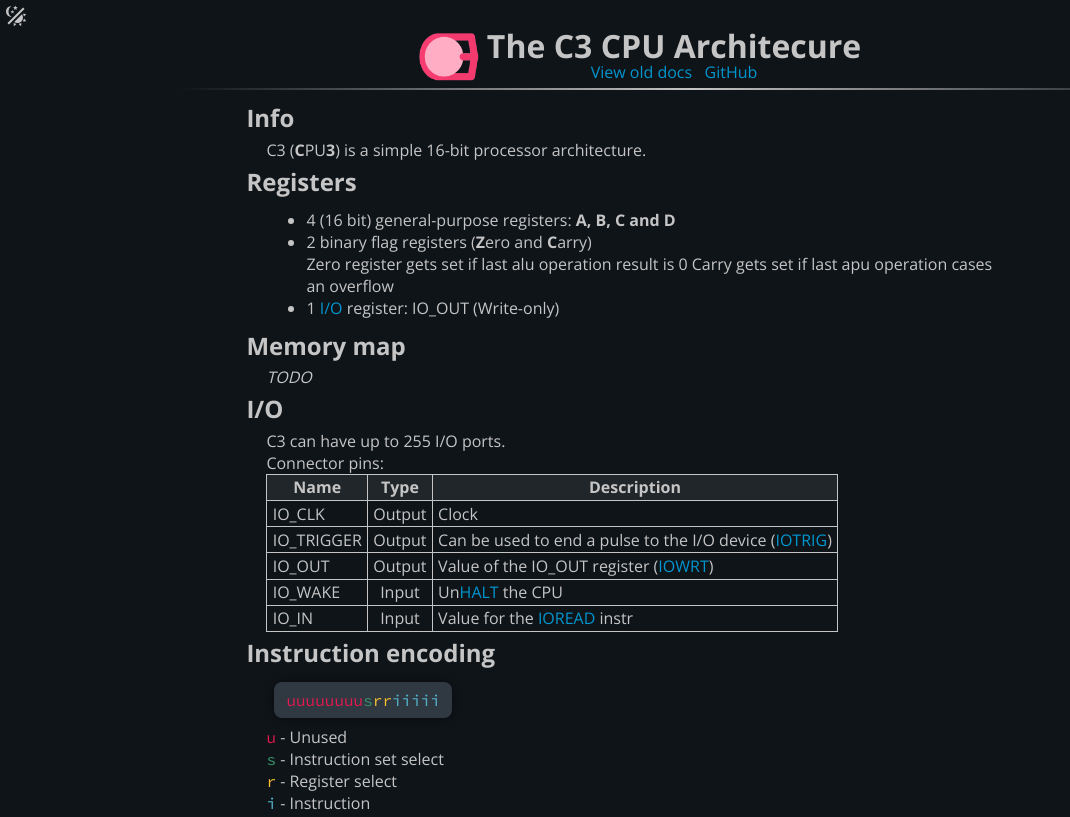
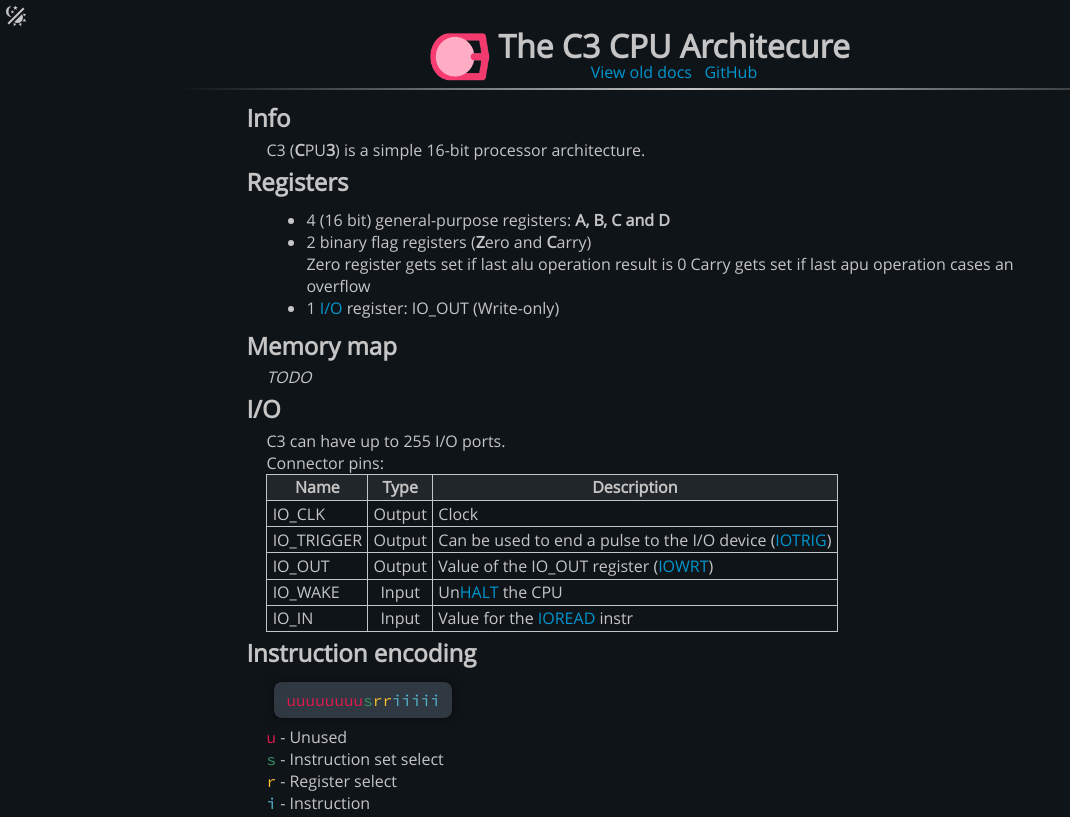
Before and after one commit to griffi-gh/C3, a plain HTML site: page docs/index.html in a window 1280 px wide. Shown: the top 817 px of the page, without its empty margins (0-1070 px from the left). Drawn offline with Linux system fonts and the light colour scheme.

Commit message:
Update style.css

```diff
--- a/docs/style.css
+++ b/docs/style.css
@@ -1,10 +1,12 @@
 @font-face {
 	font-family: OpenSans;
-	src: url(fonts/OpenSans.ttf);
+	src: local(Open Sans), local(Open-Sans), url(fonts/OpenSans.ttf);
+	font-display: swap;
 }
 @font-face {
 	font-family: SourceCodePro;
 	src: url(fonts/SourceCodePro.ttf);
+	font-display: swap;
 }
 html,body { min-height: 100%; margin: 0; }
 :root {
```
